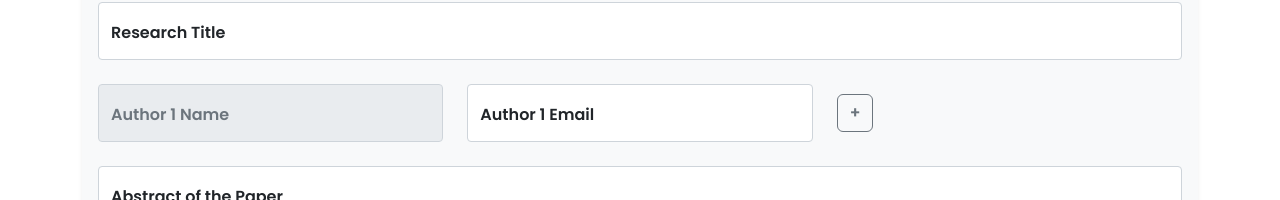
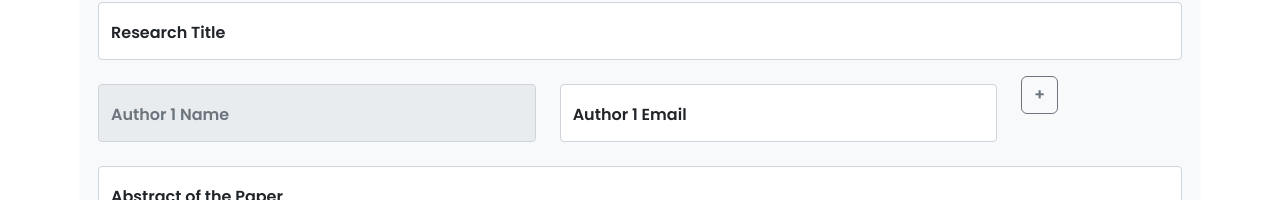
Before and after one commit to Bongski123/repository-front-end, a React (Create React App) app: page /upload in a window 1280 px wide. Shown: the part 244-444 px from the top of the page. Built offline with nearby package versions, Linux system fonts and the light colour scheme; no server answers; the HTML template or start-up script is replaced by a standard one.

Commit message:
uplaod abstract

```diff
--- a/src/components/Upload.js
+++ b/src/components/Upload.js
@@ -169,8 +169,8 @@ const Upload = () => {
                 </FloatingLabel>
 
                 {authors.map((author, index) => (
-                    <Row key={index} className="mb-3 align-items-center">
-                        <Col xs={4}>
+                    <Row key={index} className="mb-3 balign-items-center">
+                        <Col xs={5}>
                             <FloatingLabel controlId={`author-${index}`} label={`Author ${index + 1} Name`}>
                                 <Form.Control
                                     type="text"
@@ -182,7 +182,7 @@ const Upload = () => {
                                 />
                             </FloatingLabel>
                         </Col>
-                        <Col xs={4}>
+                        <Col xs={5}>
                             <FloatingLabel controlId={`author-email-${index}`} label={`Author ${index + 1} Email`}>
                                 <Form.Control
                                     type="email"
@@ -208,13 +208,14 @@ const Upload = () => {
 <FloatingLabel controlId="floatingTextarea2" label="Abstract of the Paper" className="mb-3">
     <Form.Control
         as="textarea"
-                        rows={3}
         placeholder="A brief overview of the research paper."
         value={abstract}
         onChange={(e) => setAbstract(e.target.value)}
         required
+        style={{ height: '400px', resize: 'none' }}  // Fixed size for the textarea
     />
 </FloatingLabel>
+
 
                 <FloatingLabel controlId="categoryDropdown" label="Category" className="mb-3">
                     <Form.Select value={category} onChange={(e) => setCategory(e.target.value)} required>
```
Lines whose indentation alone changed are shown as unchanged.
